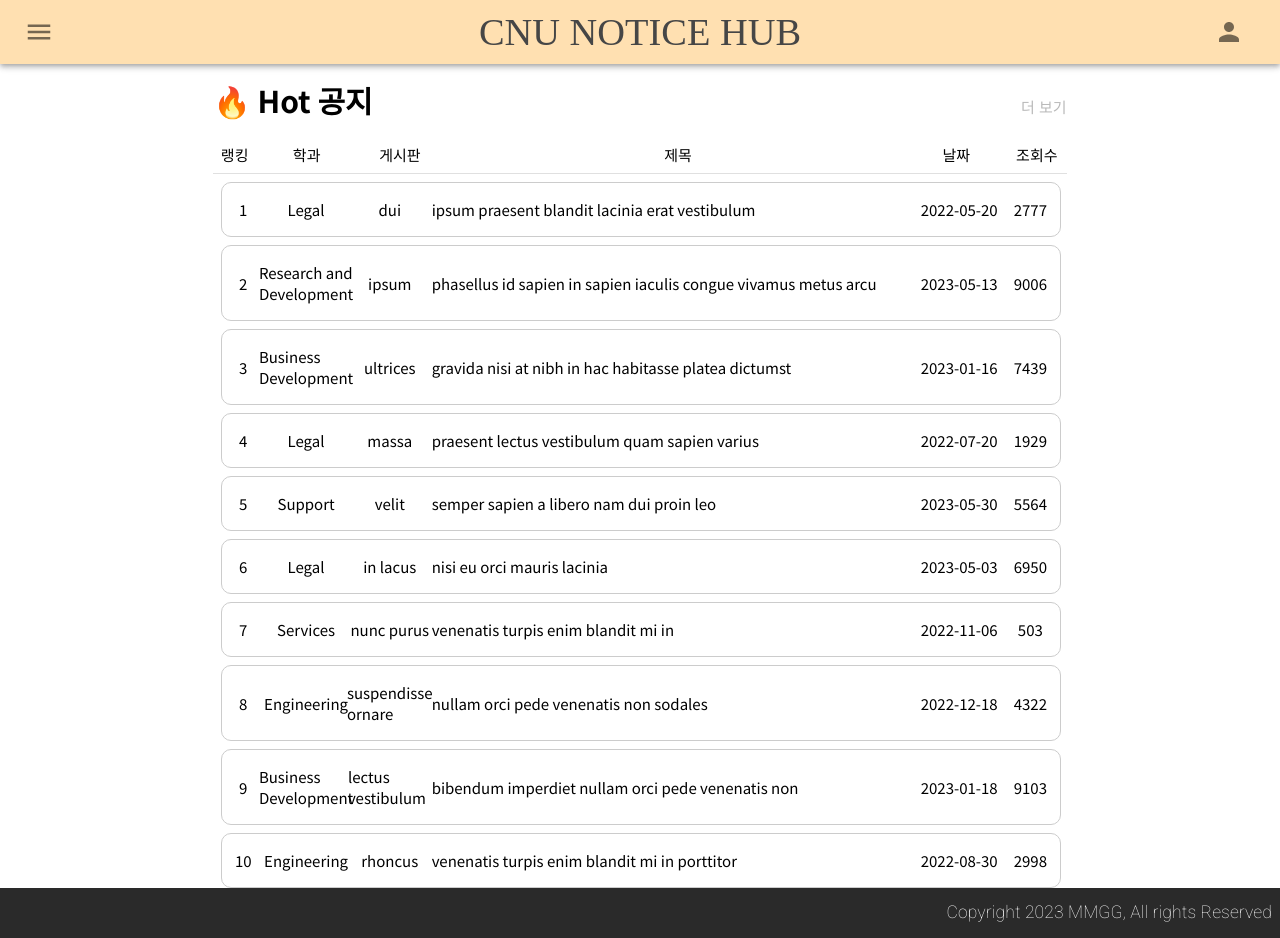
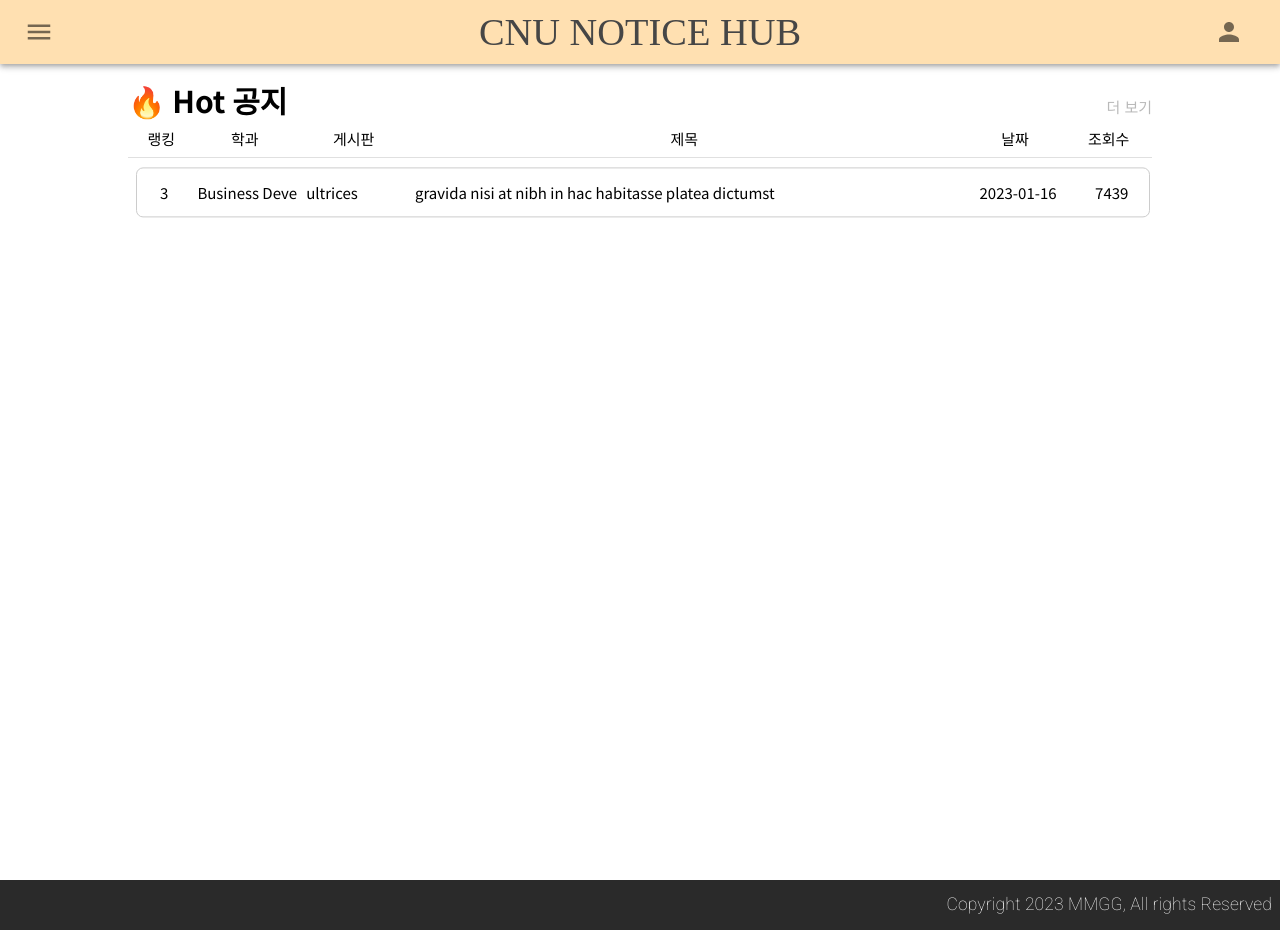
Before and after one commit to MoaMoaGGyung/MMGG-FE, a React (Vite) app: page / in a window 1280 px wide. Built offline with nearby package versions, Linux system fonts and the light colour scheme; a web font is replaced by a local one.

Commit message:
feat : Home Hot Article prototype implemented

```diff
--- /dev/null
+++ b/src/components/ArticleItem/index.tsx
@@ -0,0 +1,23 @@
+import styled from "@emotion/styled";
+
+type CurArticleNum = {
+    current: number;
+};
+
+export const ArticleItem = styled.div`
+    width: 100%;
+    flex-direction: row;
+    display: grid;
+    grid-template-columns: 5% 10% 10% auto 10% 7%;
+    grid-template-rows: 32px;
+    border: 0.5px solid #ccc;
+    border-radius: 7px;
+    column-gap: 8px;
+    padding: 8px 2px;
+    &:hover {
+        cursor: pointer;
+        background-color: #ccc;
+    }
+    transform: translateY(-${({ current }: CurArticleNum) => current * 57.3}px);
+    transition: transform 0.5s ease;
+`;
--- a/src/components/Cell/index.tsx
+++ b/src/components/Cell/index.tsx
@@ -11,4 +11,21 @@ export const Cell = styled.div`
     justify-content: ${({ jc = "center" }: CellAlignType) => jc};
     align-items: center;
     font-size: 15px;
+    position: relative;
+    overflow: hidden;
+    white-space: nowrap;
+    // 넘어가는 부분을 흐리게 처리합니다.
+    /* &::after {
+        content: "";
+        position: absolute;
+        top: 0;
+        bottom: 0;
+        right: 0;
+        width: 20px;
+        background: linear-gradient(
+            to right,
+            rgba(255, 255, 255, 0),
+            rgba(255, 255, 255, 1) 80%
+        );
+    } */
 `;
--- a/src/pages/Home/Home.tsx
+++ b/src/pages/Home/Home.tsx
@@ -2,28 +2,39 @@ import { Box, Divider, Grid, Link, Typography } from "@mui/material";
 import { Link as RouterLink } from "react-router-dom";
 import MockHotArticleJson from "../../mock/HotArticle.json";
 import { Cell } from "../../components/Cell";
+import { useEffect, useRef, useState } from "react";
+import { ArticleItem } from "../../components/ArticleItem";
 
 export default function Home() {
+    const [curItem, setCurItem] = useState(0);
+    const timer = useRef<null | number>();
+
+    useEffect(() => {
+        if (timer.current) clearInterval(timer.current);
+        timer.current = setInterval(() => {
+            setCurItem((prev) => {
+                return prev === 9 ? 0 : prev + 1;
+            });
+        }, 2000);
+    }, []);
+
     return (
-        <Grid
-            container
-            alignItems={"center"}
+        <Box
             pt={2}
             gap={1}
-            direction={"column"}
+            display={"flex"}
+            flexDirection={"column"}
+            alignItems={"center"}
             minHeight={"100%"}
-            sm={8}
-            xs={12}
+            width={"80%"}
             mx={"auto"}
         >
-            <Grid
-                container
-                direction={"row"}
-                // display={"flex"}
+            <Box
+                display={"flex"}
+                flexDirection={"row"}
                 alignItems={"baseline"}
                 justifyContent={"space-between"}
                 width={"100%"}
-                mb={2}
             >
                 <Typography
                     variant="h5"
@@ -50,7 +61,7 @@ export default function Home() {
                         더 보기
                     </Link>
                 </RouterLink>
-            </Grid>
+            </Box>
             <Grid container width={"100%"}>
                 <Box
                     flexDirection={"row"}
@@ -58,25 +69,14 @@ export default function Home() {
                     gridTemplateColumns={"5% 10% 10% auto 10% 7%"}
                     gap={1}
                     width={"100%"}
+                    px={1}
                 >
-                    <Box textAlign={"center"} fontSize={15}>
-                        랭킹
-                    </Box>
-                    <Box textAlign={"center"} fontSize={15}>
-                        학과
-                    </Box>
-                    <Box textAlign={"center"} fontSize={15}>
-                        게시판
-                    </Box>
-                    <Box textAlign={"center"} fontSize={15}>
-                        제목
-                    </Box>
-                    <Box textAlign={"center"} fontSize={15}>
-                        날짜
-                    </Box>
-                    <Box textAlign={"center"} fontSize={15}>
-                        조회수
-                    </Box>
+                    <Cell>랭킹</Cell>
+                    <Cell>학과</Cell>
+                    <Cell>게시판</Cell>
+                    <Cell>제목</Cell>
+                    <Cell>날짜</Cell>
+                    <Cell>조회수</Cell>
                 </Box>
             </Grid>
             <Divider sx={{ width: "100%" }} />
@@ -86,8 +86,11 @@ export default function Home() {
                     display={"flex"}
                     flexDirection={"column"}
                     gap={1}
-                    overflow={"hidden"}
+                    height={57.3}
                     px={1}
+                    sx={{
+                        overflow: "hidden",
+                    }}
                 >
                     {MockHotArticleJson.map((props) => {
                         const {
@@ -100,33 +103,18 @@ export default function Home() {
                             view,
                         } = props;
                         return (
-                            <Box
-                                flexDirection={"row"}
-                                display={"grid"}
-                                gridTemplateColumns={"5% 10% 10% auto 10% 7%"}
-                                width={"100%"}
-                                key={id}
-                                border={"0.5px solid #ccc"}
-                                sx={{
-                                    borderRadius: "10px",
-                                    "&:hover": {
-                                        cursor: "pointer",
-                                        bgcolor: "#ccc",
-                                    },
-                                }}
-                                py={2}
-                            >
+                            <ArticleItem key={id} current={curItem}>
                                 <Cell>{rank}</Cell>
-                                <Cell>{department}</Cell>
-                                <Cell>{bulletin}</Cell>
+                                <Cell jc={"left"}>{department}</Cell>
+                                <Cell jc={"left"}>{bulletin}</Cell>
                                 <Cell jc={"left"}>{title}</Cell>
                                 <Cell>{uploadDate}</Cell>
                                 <Cell>{view}</Cell>
-                            </Box>
+                            </ArticleItem>
                         );
                     })}
                 </Box>
             </Grid>
-        </Grid>
+        </Box>
     );
 }
```
